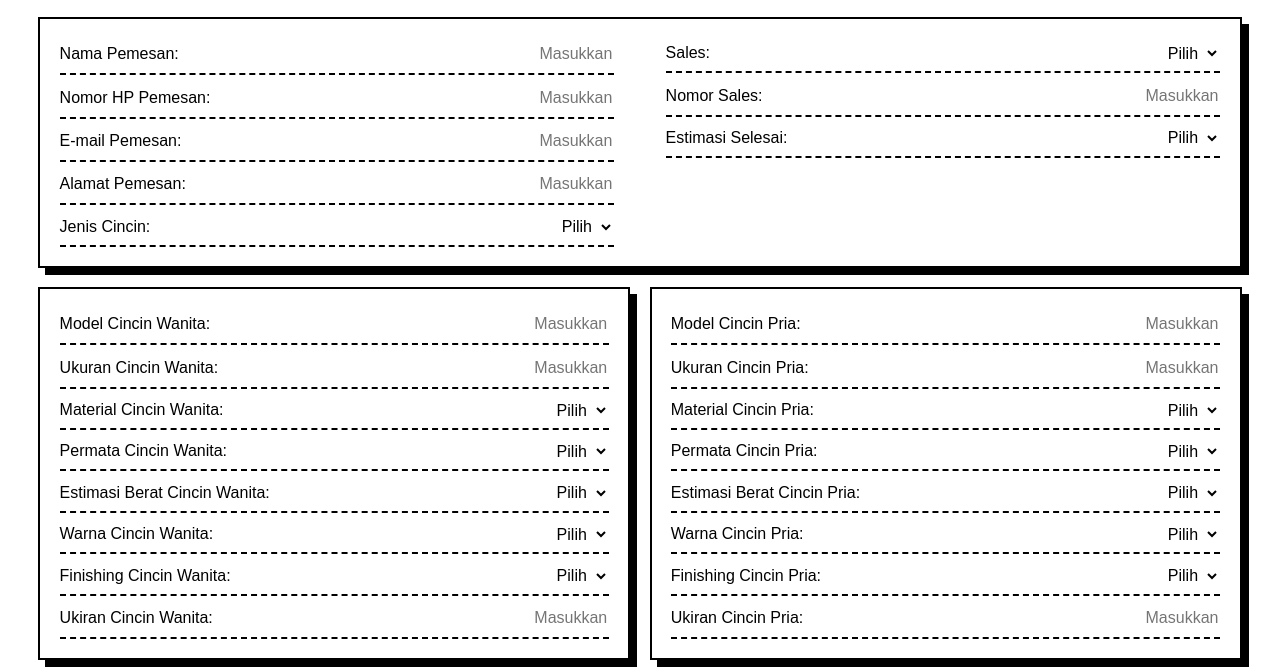
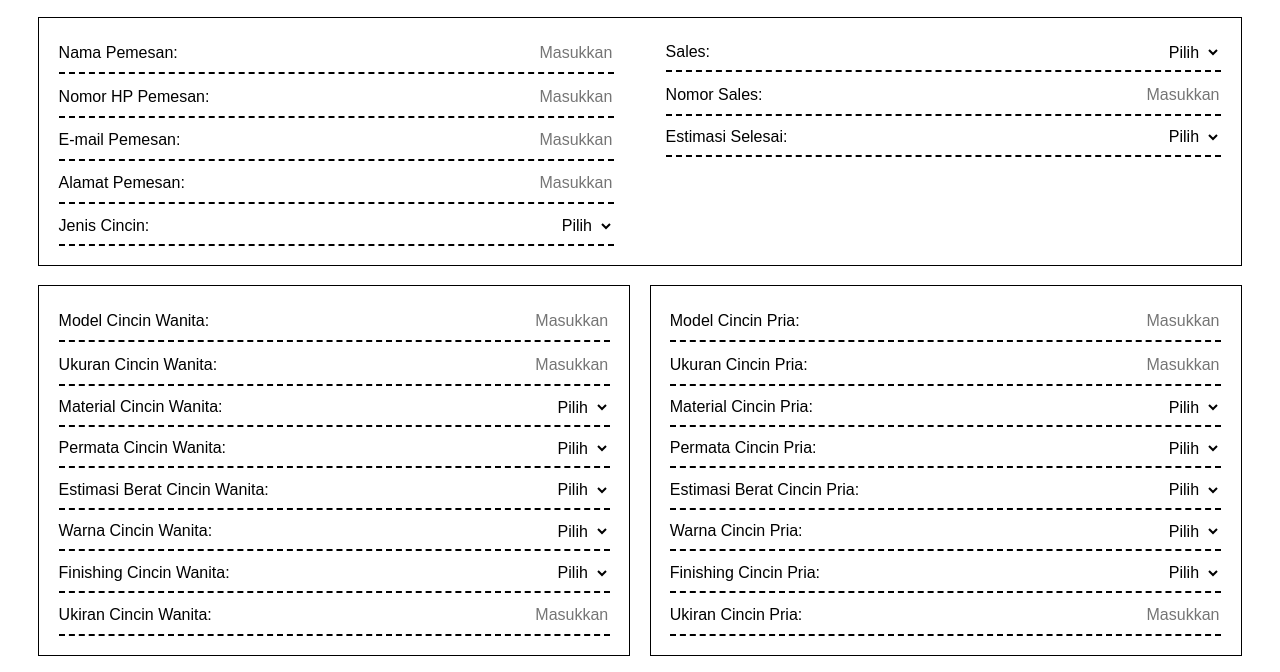
Before and after one commit to louvain-jewellery/invoice, a plain HTML site: page index.html in a window 1280 px wide. Shown: the part 100-772 px from the top of the page. Drawn offline with Linux system fonts and the light colour scheme; a web font is replaced by a local one.

Commit message:
Update index.css

```diff
--- a/index.css
+++ b/index.css
@@ -42,10 +42,10 @@ h1 {
 .women-column,
 .notes-container,
 .bottom-section .form-column {
-  border: 2px solid black;
+  border: 1px solid black;
   padding: 1.5vw;
   flex: 1;
-  box-shadow: 7px 7px 0 black;
+  /* box-shadow: 7px 7px 0 black; */
 }
 
 .gender-section,
```
